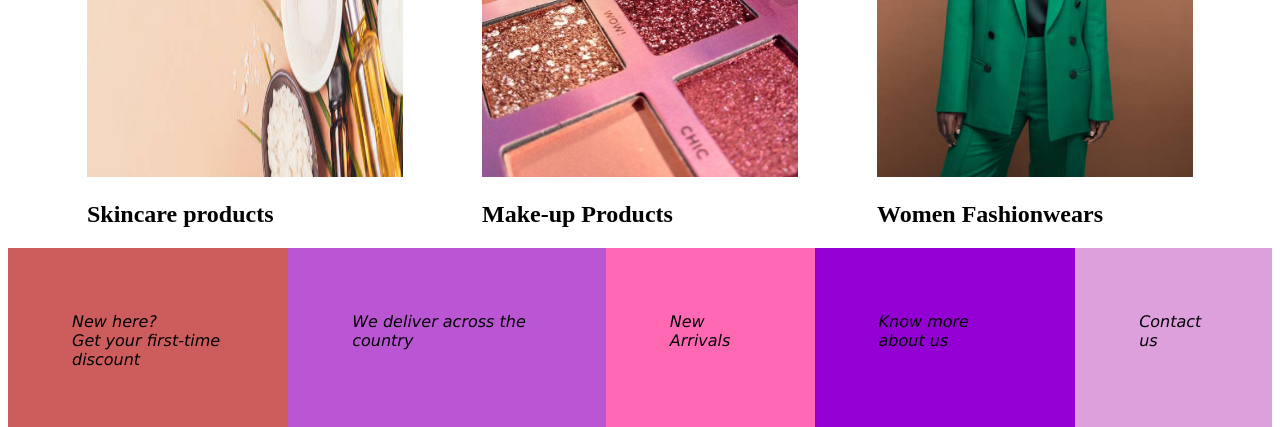
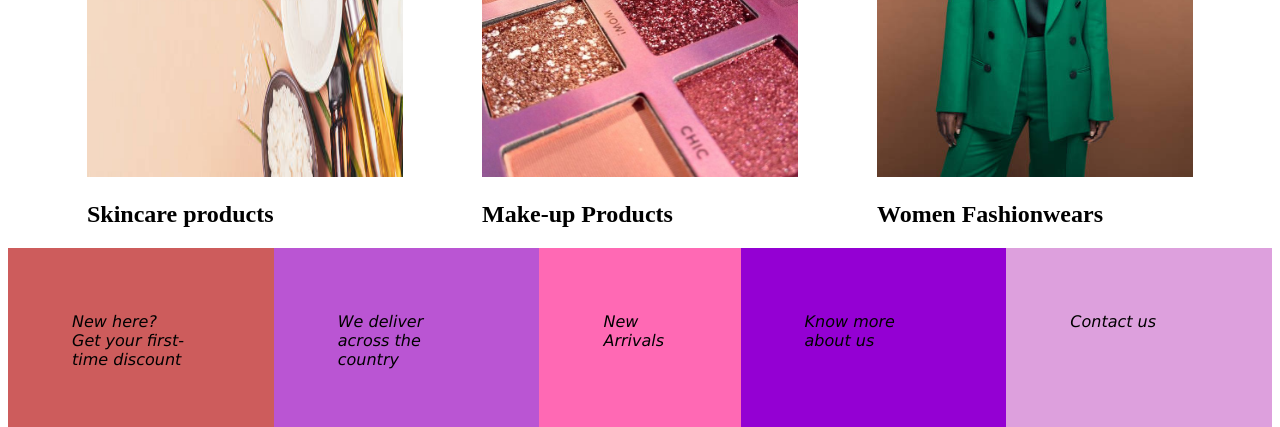
Before and after one commit to JacklinPrempeh/PERSONALWEB, a plain HTML site: page index.html in a window 1280 px wide. Shown: the part 1027-1454 px from the top of the page. Drawn offline with Linux system fonts and the light colour scheme.

Commit message:
adding  changes

```diff
--- a/src/style.css
+++ b/src/style.css
@@ -135,21 +135,21 @@ h3{
 .know{
   background-color: darkviolet;
   padding: 4em;
-  max-width: 15%;
+  width: 15%;
   font-family: 'Lucida Sans', 'Lucida Sans Regular', 'Lucida Grande', 'Lucida Sans Unicode', Geneva, Verdana, sans-serif;
    font-style: italic;
 }
 .us{
  background-color: plum;
  padding: 4em;
- max-width: 15%;
+ width: 15%;
  font-family: 'Lucida Sans', 'Lucida Sans Regular', 'Lucida Grande', 'Lucida Sans Unicode', Geneva, Verdana, sans-serif;
    font-style: italic;
 }
 .we{
  background-color: mediumorchid;
  padding: 4em;
- max-width: 15%;
+ width: 15%;
  font-family: 'Lucida Sans', 'Lucida Sans Regular', 'Lucida Grande', 'Lucida Sans Unicode', Geneva, Verdana, sans-serif;
    font-style: italic;
 }
```
